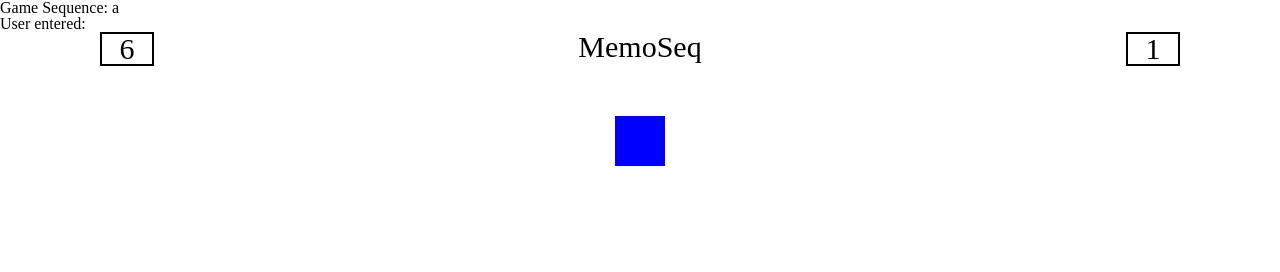
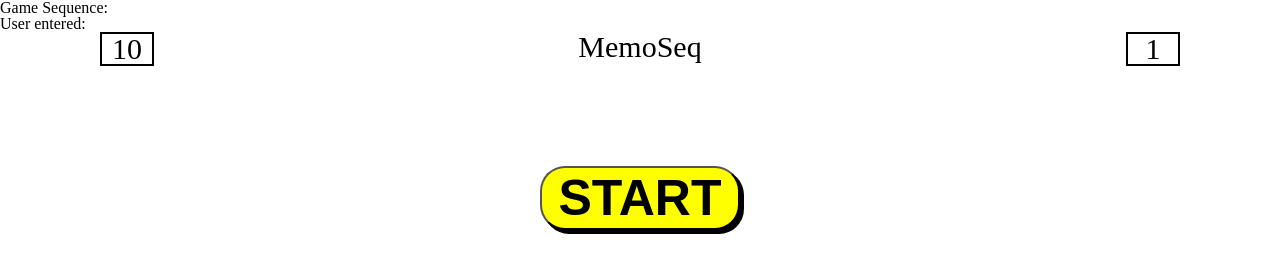
Before and after one commit to Kevin-Lai/memoseq, a website: page index.html in a window 1280 px wide. Drawn offline with Linux system fonts and the light colour scheme.

Commit message:
Add start button with styling

```diff
--- a/game.css
+++ b/game.css
@@ -55,3 +55,22 @@
     font-size: 100px;
     font-weight: bold;
 }
+
+#start-block{
+    display: flex;
+    justify-content: center;
+    /* border: 2px solid black; */
+}
+
+#start-button {
+    font-size: 50px;
+    font-weight: bold;
+    background-color: yellow;
+    border-radius: 25px;
+    width: 200px;
+    box-shadow: 4px 4px black;
+}
+
+#start-button:hover {
+    background-color: rgb(255, 217, 0);
+}
--- a/index.html
+++ b/index.html
@@ -26,6 +26,9 @@
     <div id="draw-seq">
 
     </div>
+    <div id="start-block">
+        <button id="start-button">START</button>
+    </div>
     <div id="game-over"></div>
     <!-- <canvas id="game-canvas" width="1000" height="1000" style="border:1px solid #000000;"></canvas> -->
 </body>
--- a/src/game.js
+++ b/src/game.js
@@ -27,6 +27,7 @@ class Game {
         this.timeLimit = timeLimit+1;
         this.countdown = timeLimit+1;
         this.timer = document.getElementById("timer");
+        this.timer.innerHTML = timeLimit;
 
         this.enteredSequence = "";
 
--- a/src/index.js
+++ b/src/index.js
@@ -11,7 +11,13 @@ document.addEventListener("DOMContentLoaded", () => {
     // const game = new Game(ctx,31);
 
     const game = new Game(10);
-    game.run()
+
+    let startButton = document.getElementById("start-button");
+    startButton.addEventListener("click", ()=>{
+        let hideBlock = document.getElementById("start-block");
+        hideBlock.style.display = "none";
+        game.run();
+    });
 
     // ctx.fillStyle = "red";
     // ctx.fillRect(0, 0, 500, 500);
```
Also changed, not shown: dist/main.js.
